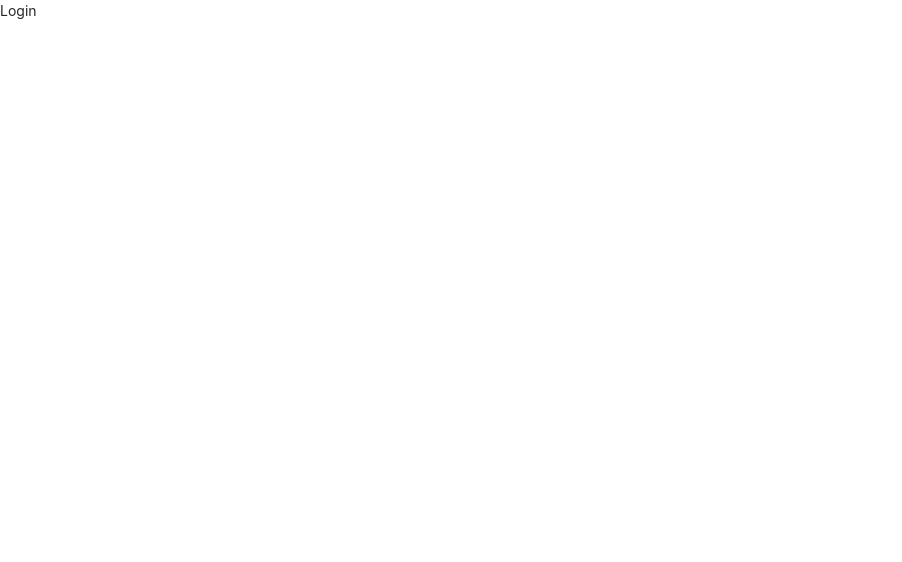
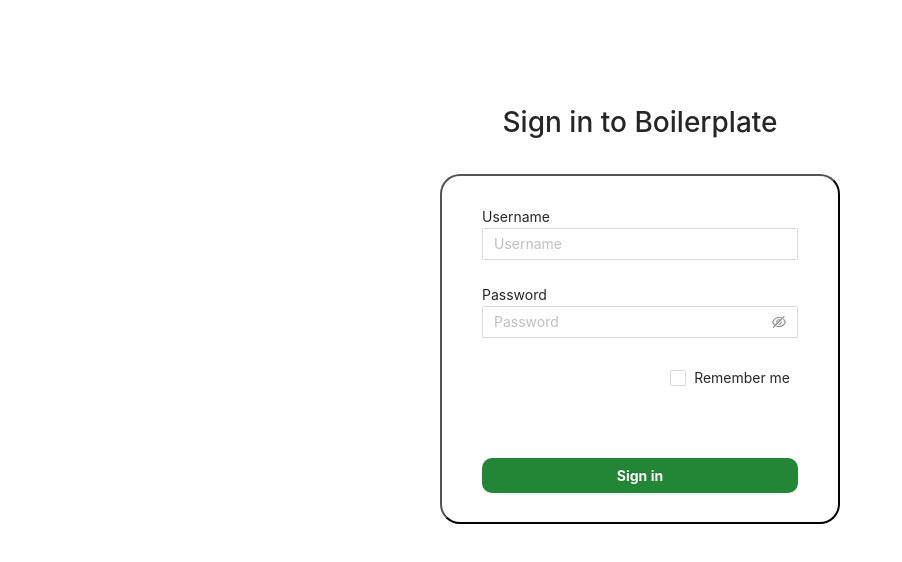
Before and after one commit to jmg7173/boiler-plates-and-examples, a React (Create React App) app in the folder web-react-REST/web/: page /login in a window 1280 px wide. Shown: the top 562 px of the page, without its empty margins (0-902 px from the left). Built offline with nearby package versions, Linux system fonts and the light colour scheme.

Commit message:
💄 Add login view

```diff
--- /dev/null
+++ b/web-react-REST/web/src/views/auth/LoginView.style.ts
@@ -0,0 +1,41 @@
+import styled from 'styled-components'
+
+export const Container = styled.div`
+  text-align: center;
+  width: 400px;
+  height: 450px;
+  margin-left: auto;
+  margin-right: auto;
+  margin-top: 100px;
+
+  h1 {
+    margin-top: 40px;
+  }
+  .ant-form {
+    text-align: left;
+    border-radius: 20px;
+    border: 2px outset black;
+    margin-top: 30px;
+    .login-form {
+      margin: 30px 40px 5px;
+      .ant-row {
+        margin-bottom: 10px;
+      }
+      .sign-in-btn {
+        color: white;
+        height: 35px;
+        font-weight: bold;
+        text-align: center;
+        background: #238636;
+        border: transparent;
+        border-radius: 10px;
+        margin-top: 40px;
+        margin-bottom: 5px;
+        transition-duration: 0.3s;
+      }
+      .sign-in-btn:hover {
+        background: #3cab51;
+      }
+    }
+  }
+`
--- a/web-react-REST/web/src/views/auth/LoginView.tsx
+++ b/web-react-REST/web/src/views/auth/LoginView.tsx
@@ -1,8 +1,61 @@
 import React from 'react'
+import { Container } from './LoginView.style'
+import { Button, Checkbox, Form, Input } from 'antd'
 
 const LoginView: React.FC = () => {
   return (
-    <>Login</>
+    <Container>
+      <h1>Sign in to Boilerplate</h1>
+      <Form
+        initialValues={{ remember: true }}
+        onFinish={(e) => {
+          const { username, password } = e
+          // FIXME: temporal code until add fetch uri
+          console.log(username, password)
+        }}
+      >
+        <div className='login-form'>
+        Username
+        <Form.Item
+          name='username'
+        >
+          <Input
+            name='Username'
+            placeholder='Username'
+          />
+        </Form.Item>
+        Password
+        <Form.Item
+          name='password'
+        >
+          <Input.Password
+            name='password'
+            placeholder='Password'
+          />
+        </Form.Item>
+        <Form.Item
+          name='remember'
+          style={{ textAlign: 'right' }}
+        >
+          <Checkbox>
+            Remember me
+          </Checkbox>
+        </Form.Item>
+        <Form.Item
+          style={{ textAlign: 'center' }}
+        >
+          <Button
+            type='primary'
+            htmlType='submit'
+            className='sign-in-btn'
+            block
+          >
+            Sign in
+          </Button>
+        </Form.Item>
+        </div>
+      </Form>
+    </Container>
   )
 }
 
```
